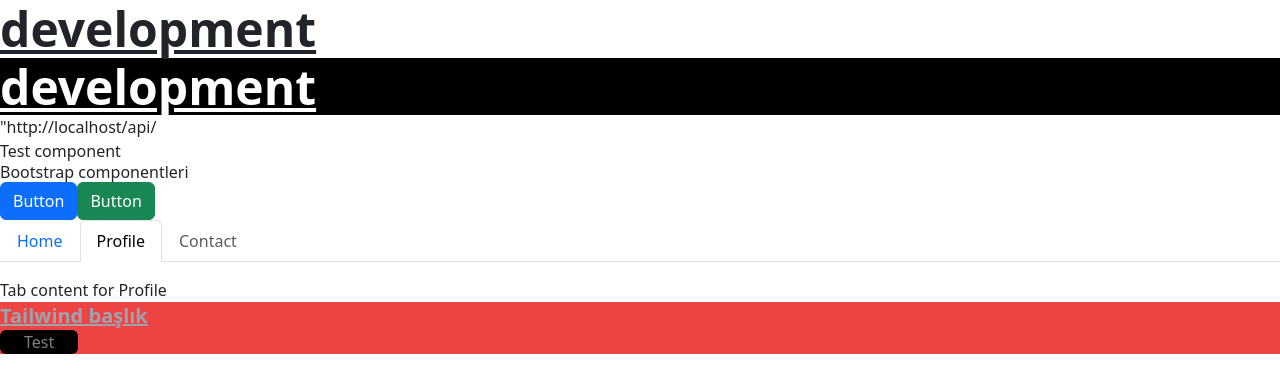
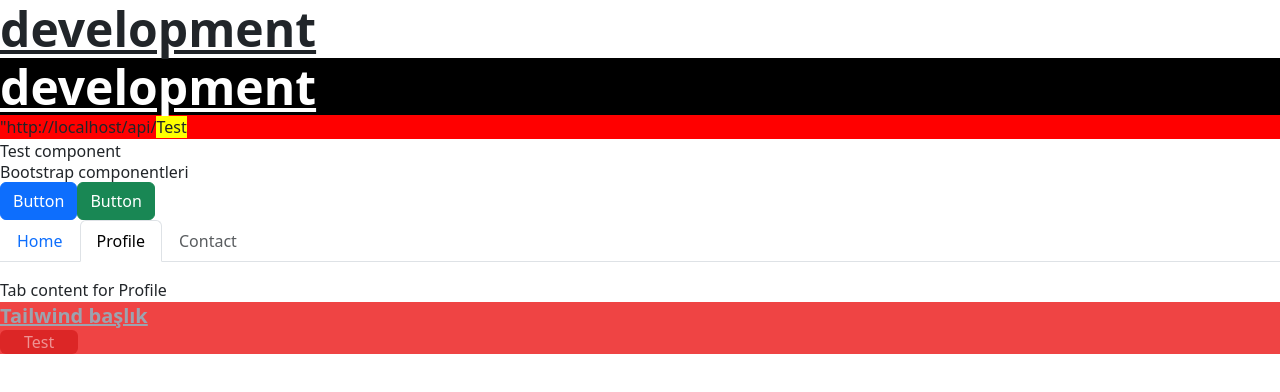
Before and after one commit to ResulAktoz/ReactGuide, a React (Create React App) app: page / in a window 1280 px wide. Shown: the top 392 px of the page. Built offline with nearby package versions, Linux system fonts and the light colour scheme.

Commit message:
background color added with sass

```diff
--- a/package.json
+++ b/package.json
@@ -11,6 +11,7 @@
     "react-bootstrap": "^2.10.4",
     "react-dom": "^18.3.1",
     "react-scripts": "5.0.1",
+    "sass": "^1.77.8",
     "styled-components": "^6.1.12",
     "web-vitals": "^2.1.4"
   },
--- a/src/App.js
+++ b/src/App.js
@@ -1,11 +1,13 @@
 import { useEffect } from "react";
 import logo from "./logo.svg";
 import Test from "./Test";
-import styles from "./App.module.css";
 import { Title } from "./components";
 import Bootstrap from "./Bootstrap";
 import Tailwind from "./tailwind";
+
 import "./tailwind.css";
+import styles from "./App.module.css";
+import "./style.scss";
 
 function App() {
   /*useEffect (() => {
@@ -21,7 +23,10 @@
     <div className={styles.App}>
       <Title>{process.env.NODE_ENV}</Title>
       <Title theme="dark">{process.env.NODE_ENV}</Title>
-      <p>{process.env.REACT_APP_API_URL}</p>
+      <p className="env">
+        {process.env.REACT_APP_API_URL}
+        <span>Test</span>
+      </p>
       <Test />
       {process.env.NODE_ENV === "production" && (
         <>
--- /dev/null
+++ b/src/style.scss
@@ -0,0 +1,9 @@
+$red: red;
+$yellow: yellow;
+
+.env {
+  background: $red;
+  span {
+    background: $yellow;
+  }
+}
--- a/src/tailwind.js
+++ b/src/tailwind.js
@@ -4,7 +4,7 @@
       <h3 className="text-xl font-semibold text-gray-400 underline">
         Tailwind başlık
       </h3>
-      <button className="flex items-center bg-black text-white/50 px-4 rounded hover:!bg-red-600">
+      <button className="flex items-center bg-black text-white/50 px-4 rounded hover: !bg-red-600">
         Test
       </button>
     </div>
```
Also changed, not shown: 1 other file (tests, documents, lock files or other folders).
